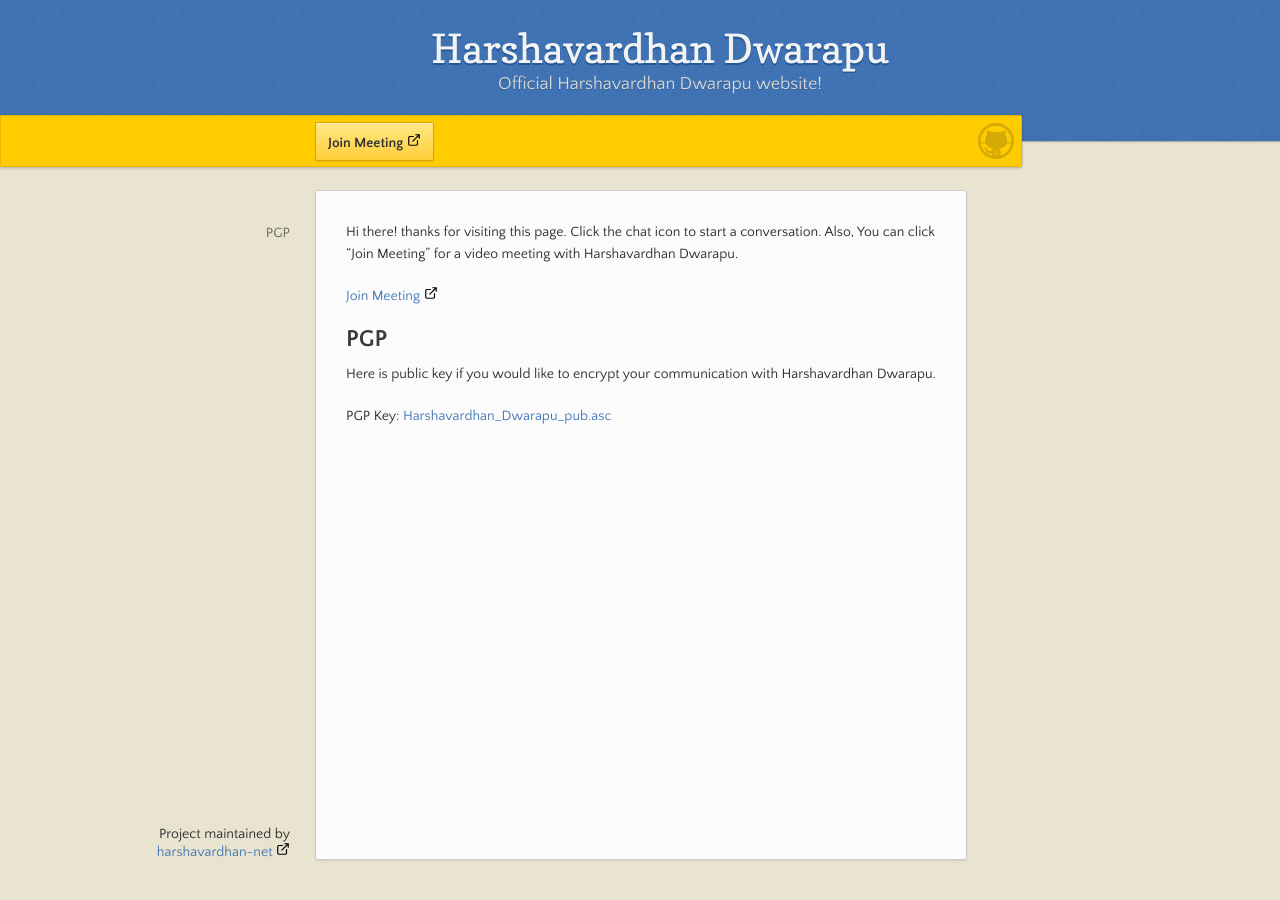
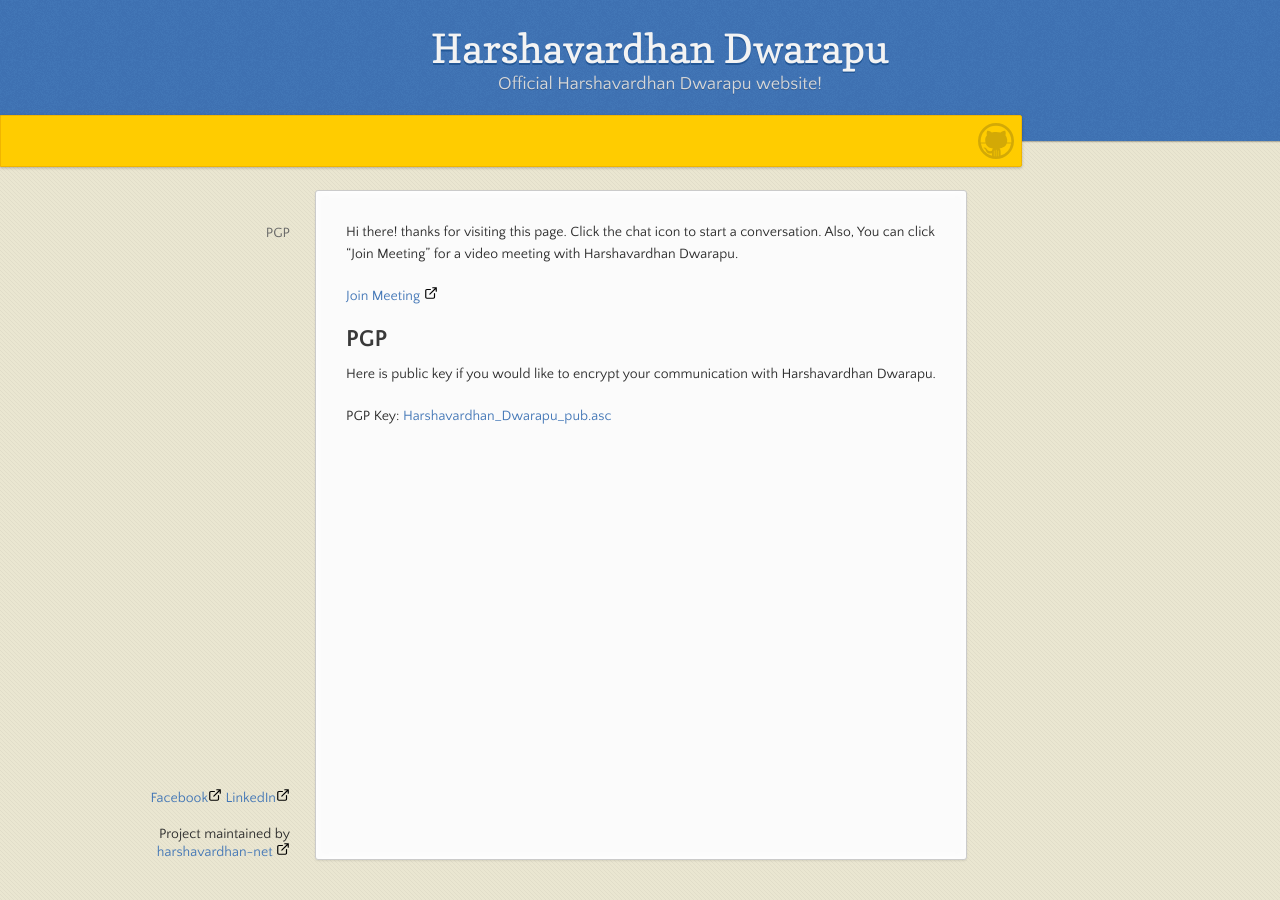
Before and after one commit to harshavardhan-net/harshavardhan-net, a Jekyll site: the page built from index.md, in a window 1280 px wide. Built offline with Jekyll 4.4.1, drawn with Linux system fonts in a browser that asks for light colours; some of the changed lines change nothing that is shown.

Commit message:
Social Links Added

```diff
--- a/_config.yml
+++ b/_config.yml
@@ -4,3 +4,6 @@
 google_analytics:
 theme: jekyll-theme-leap-day
 meet_url: "https://1642.3cx.cloud/meet/harsha"
+talk_url: "https://1642.3cx.cloud/harsha"
+facebook_url: "https://www.facebook.com/profile.php?id=61550812075998"
+linkedin_url: "https://www.linkedin.com/in/hdwarapu"
--- a/_layouts/default.html
+++ b/_layouts/default.html
@@ -24,19 +24,6 @@
 
       <div id="banner">
         <span id="logo"></span>
-            <a href="{{ site.meet_url }}" class="button fork" target="_blank"><strong>Join Meeting</strong>
-              <svg style="display: inline-block; width: 1em; height: 1em;" viewbox="0
-              0 48 48">
-              <path d="M36 24c-1.2 0-2 0.8-2 2v12c0 1.2-0.8 2-2 2h-22c-1.2
-              0-2-0.8-2-2v-22c0-1.2 0.8-2 2-2h12c1.2 0 2-0.8 2-2s-0.8-2-2-2h-12c-3.4
-              0-6 2.6-6 6v22c0 3.4 2.6 6 6 6h22c3.4 0 6-2.6
-              6-6v-12c0-1.2-0.8-2-2-2z"></path>
-              <path d="M43.8 5.2c-0.2-0.4-0.6-0.8-1-1-0.2-0.2-0.6-0.2-0.8-0.2h-12c-1.2
-              0-2 0.8-2 2s0.8 2 2 2h7.2l-18.6 18.6c-0.8 0.8-0.8 2 0 2.8 0.4 0.4 0.8
-              0.6 1.4 0.6s1-0.2 1.4-0.6l18.6-18.6v7.2c0 1.2 0.8 2 2 2s2-0.8
-              2-2v-12c0-0.2 0-0.6-0.2-0.8z"></path>
-              </svg>
-            </a>
         {% if site.show_downloads %}
           <div class="downloads">
             <span>Downloads:</span>
@@ -57,6 +44,27 @@
 
       </section>
       <footer>
+        <p><a href="{{ site.facebook_url }}" target="_blank">Facebook<svg style="display: inline-block; width: 1em; height: 1em;" viewbox="0
+          0 48 48">
+          <path d="M36 24c-1.2 0-2 0.8-2 2v12c0 1.2-0.8 2-2 2h-22c-1.2
+          0-2-0.8-2-2v-22c0-1.2 0.8-2 2-2h12c1.2 0 2-0.8 2-2s-0.8-2-2-2h-12c-3.4
+          0-6 2.6-6 6v22c0 3.4 2.6 6 6 6h22c3.4 0 6-2.6
+          6-6v-12c0-1.2-0.8-2-2-2z"></path>
+          <path d="M43.8 5.2c-0.2-0.4-0.6-0.8-1-1-0.2-0.2-0.6-0.2-0.8-0.2h-12c-1.2
+          0-2 0.8-2 2s0.8 2 2 2h7.2l-18.6 18.6c-0.8 0.8-0.8 2 0 2.8 0.4 0.4 0.8
+          0.6 1.4 0.6s1-0.2 1.4-0.6l18.6-18.6v7.2c0 1.2 0.8 2 2 2s2-0.8
+          2-2v-12c0-0.2 0-0.6-0.2-0.8z"></path>
+          </svg></a> <a href="{{ site.linkedin_url }}" target="_blank">LinkedIn<svg style="display: inline-block; width: 1em; height: 1em;" viewbox="0
+            0 48 48">
+            <path d="M36 24c-1.2 0-2 0.8-2 2v12c0 1.2-0.8 2-2 2h-22c-1.2
+            0-2-0.8-2-2v-22c0-1.2 0.8-2 2-2h12c1.2 0 2-0.8 2-2s-0.8-2-2-2h-12c-3.4
+            0-6 2.6-6 6v22c0 3.4 2.6 6 6 6h22c3.4 0 6-2.6
+            6-6v-12c0-1.2-0.8-2-2-2z"></path>
+            <path d="M43.8 5.2c-0.2-0.4-0.6-0.8-1-1-0.2-0.2-0.6-0.2-0.8-0.2h-12c-1.2
+            0-2 0.8-2 2s0.8 2 2 2h7.2l-18.6 18.6c-0.8 0.8-0.8 2 0 2.8 0.4 0.4 0.8
+            0.6 1.4 0.6s1-0.2 1.4-0.6l18.6-18.6v7.2c0 1.2 0.8 2 2 2s2-0.8
+            2-2v-12c0-0.2 0-0.6-0.2-0.8z"></path>
+            </svg></a></p>
         {% if site.github.is_project_page %}
           <p>Project maintained by <a href="{{ site.github.owner_url }}" target="_blank">{{ site.github.owner_name }}
             <svg style="display: inline-block; width: 1em; height: 1em;" viewbox="0
```
Also changed, not shown: assets/images/Facebook_logo_(2023).svg (added), assets/images/HDwarapu.png (added), assets/images/LinkedIn_Logo.svg (added), assets/images/YouTube_light_icon.svg (added), assets/images/github.svg (added), assets/images/twitter.svg (added).
